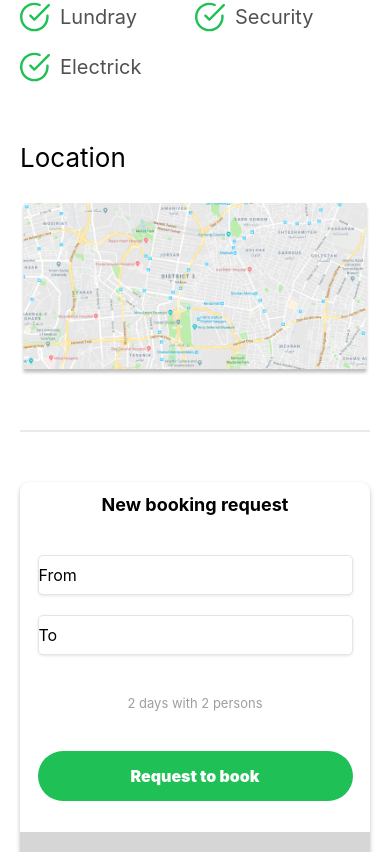
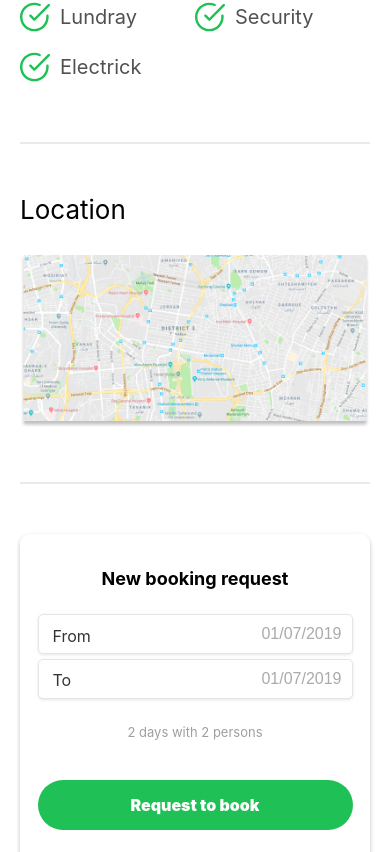
Before and after one commit to arasico/vilaapp, a React (Create React App) app: page /view in a window 390 px wide. Shown: the part 2652-3504 px from the top of the page. Built offline with nearby package versions, Linux system fonts and the light colour scheme.

Commit message:
first commit view page

```diff
--- a/src/en/container/view/view.css
+++ b/src/en/container/view/view.css
@@ -46,7 +46,6 @@ flex-direction: row-reverse;
     align-items: center;
     justify-content: center;
     border-radius: 10px;
-    overflow: hidden;
     box-shadow: 0px 2px 4px rgba(0, 0, 0, 0.25);
     transition: all  .4s cubic-bezier(0.865, 0.220, 0.875, 0.255);
   }
@@ -65,7 +64,9 @@ flex-direction: row-reverse;
     flex-direction: column;
     justify-content: center;
     align-items: center;
-}
+    border-radius: 10px 10px 0px 0px;
+  }
+
 .book-request-form h1{
     text-align: center;
     font-size: 18px;
@@ -74,9 +75,10 @@ flex-direction: row-reverse;
 .book-request-form-box{
     width: 100%;
     margin: 20px 0px;
+    position: relative;
 }
 
-.book-select-time{
+ .react-datepicker-wrapper{
     width: 90%;
     height: 40px;
     border: 1px solid rgba(0, 0, 0, 0.1);
@@ -84,9 +86,33 @@ flex-direction: row-reverse;
     margin: 5px auto;
     display: flex;
     align-items: center;
+    /* padding-left: 80px; */
     box-shadow: 0px 1px 3px rgba(0, 0, 0, 0.1);
 }
 
+.select-from-span{
+  position: absolute;
+  top: 17px;
+  font-size: 16px;
+  left: 30px;
+  color: #333;
+}
+.select-to-span{
+  position: absolute;
+  top: 61px;
+  font-size: 16px;
+  left: 30px;
+  color: #333;
+  display: flex;
+
+}
+.select-text{
+  background-color: #f0f0f0;
+  padding: 5px;
+  border-radius: 4px;
+  width: 40px;
+  text-align: center;
+}
 .request-to-book{
     width: 80%;
     padding: 15px;
@@ -113,6 +139,7 @@ flex-direction: row-reverse;
     align-items: center;
     justify-content: space-around;
     padding: 20px;
+    border-radius: 0px 0px 10px 10px;
 }
 .contact-person h1{
     font-size: 14px;
@@ -187,7 +214,6 @@ flex-direction: row-reverse;
 .owner-number img {
   margin-right: 10px;
   width: 16px;
-
 }
 
 .book-apartmant-detail{
@@ -235,6 +261,8 @@ font-size: 42px;
 }
 .book-about{
 }
+
+
 .book-about p{
     color:#444444;
     font-size: 18px;
@@ -737,12 +765,48 @@ margin: auto;
 .request-button-tablet{
   display: none;
 }
-.tablet{
-  display: none;
-}
+
 .desktop{
   display: block;
 }
+
+
+/* date styles  */
+
+.react-datepicker__header{
+  border:none;
+  background-color: #fff;
+}
+
+
+.react-datepicker__day--selected, .react-datepicker__day--in-selecting-range, .react-datepicker__day--in-range{
+  background-color: #4A90E2;
+}
+
+.react-datepicker__day--selected:hover, .react-datepicker__day--in-selecting-range:hover, .react-datepicker__day--in-range:hover{
+  background-color: #51A0FA;
+}
+
+.react-datepicker__input-container input{
+  text-align: right;
+  height: 100%;
+  width: 100%;
+  color: #AAA;
+  font-size: 16px;
+}
+
+.react-datepicker__input-container{
+  width: 100%;
+  height: 30px;
+  padding: 0px 10px;
+}
+
+
+
+
+
+
+
 
 @media screen and (max-width: 1000px) {
   .slider-box>div>.carousel.carousel-slider{
@@ -805,9 +869,23 @@ margin: auto;
     width: 400px;
     margin: 20px auto;
   }
+
+
   .book-request-box{
     height: 700px;
   }
+
+  .select-from-span , .select-to-span{
+    left: 15px;
+  }
+
+  .book-request-form-box{
+    width: 400px;
+  }
+  .react-datepicker-wrapper{
+    width: 100%;
+  }
+
 }
 @media screen and (max-width: 800px) {
   .carousel .thumbs-wrapper{display: none;}
@@ -842,6 +920,9 @@ margin: auto;
 .book-location img{
   margin-bottom: 0px;
 }
+.book-request-form-box{
+  width: 90%;
+}
 
 }
 
@@ -863,4 +944,5 @@ margin: auto;
   font-size: 11px;
   margin-left: 8px;
 }
+
 }
--- a/src/en/container/view/view.js
+++ b/src/en/container/view/view.js
@@ -11,13 +11,16 @@ import seven from '../../../assets/img/7.jpg'
 import eight from '../../../assets/img/8.jpg'
 import pro from '../../../assets/img/pro.jpg'
 import location from '../../../assets/img/location.png'
-
 import rooms from '../../../assets/icons/rooms.svg'
 import area from '../../../assets/icons/area.svg'
 import beds from '../../../assets/icons/beds.svg'
 import persons from '../../../assets/icons/persons.svg'
 import check from '../../../assets/icons/check.svg'
 import callVolum from '../../../assets/icons/callvolume.svg'
+
+//data picker
+import DatePicker from "react-datepicker";
+import "react-datepicker/dist/react-datepicker.css";
 
 // import "react-responsive-carousel/lib/styles/carousel.css";
 import { Carousel } from 'react-responsive-carousel';
@@ -29,13 +32,20 @@ class View extends Component {
         super(props);
         this.state = {
             cModal: false,
-            showContact:false,
-            rooms:2,
-            beds:1,
-            persons:10,
-            area:5000
+            showContact: false,
+            rooms: 2,
+            beds: 1,
+            persons: 10,
+            area: 5000,
+            startDate: new Date(),
+            endDate: new Date(),
+            endDateNew: null
         }
+        this.handleChangeStart = this.handleChangeStart.bind(this);
+        this.handleChangeEnd = this.handleChangeEnd.bind(this);
+
     }
+
 
     showModal = () => {
         this.setState((prevState) => {
@@ -83,25 +93,96 @@ class View extends Component {
             top: this.requestBook.current.offsetTop,
             behavior: "smooth"  // Optional, adds animation
         })
-
     }
 
 
     contactNumberBox = React.createRef()
 
-    contactNumber = () =>{
+    contactNumber = () => {
 
         this.setState((prevState) => {
             return { showContact: !prevState.showContact };
         });
 
-        if(this.state.showContact){
+        if (this.state.showContact) {
             this.contactNumberBox.current.style.top = '30px'
-        }else{
+        } else {
             this.contactNumberBox.current.style.top = '-30px'
         }
     }
 
+    handleChangeStart = async (date) => {
+        await this.setState({ endDateNew: this.state.endDate })
+
+        let timeStart = date
+        let yearStart, monthStart, dayStart, hourStart, minuteStart, secondStart;
+        yearStart = timeStart.getFullYear();
+        monthStart = timeStart.getMonth();
+        dayStart = timeStart.getDate()
+        hourStart = timeStart.getHours()
+        minuteStart = timeStart.getMinutes()
+        secondStart = timeStart.getSeconds()
+
+        let startStamp = new Date(Date.UTC(yearStart, monthStart, dayStart, hourStart, minuteStart, secondStart));
+
+        this.setState({ startStamp: startStamp })
+
+        let timeEnd = this.state.endDateNew
+        let yearEnd, monthEnd, dayEnd, hourEnd, minuteEnd, secondEnd;
+        yearEnd = timeEnd.getFullYear();
+        monthEnd = timeEnd.getMonth();
+        dayEnd = timeEnd.getDate()
+        hourEnd = timeEnd.getHours()
+        minuteEnd = timeEnd.getMinutes()
+        secondEnd = timeEnd.getSeconds()
+
+        let endStamp = new Date(Date.UTC(yearEnd, monthEnd, dayEnd, hourEnd, minuteEnd, secondEnd));
+
+        this.setState({ endStamp: endStamp })
+
+        if (this.state.startStamp > this.state.endStamp) {
+            this.setState({ startDate: this.state.endDate })
+        } else if (this.state.startStamp <= this.state.endStamp) {
+        this.setState({ startDate: date })
+        }
+    }
+
+    handleChangeEnd = async (date) => {
+
+        await this.setState({ endDateNew: date })
+
+        let timeStart = this.state.startDate
+        let yearStart, monthStart, dayStart, hourStart, minuteStart, secondStart;
+        yearStart = timeStart.getFullYear();
+        monthStart = timeStart.getMonth();
+        dayStart = timeStart.getDate()
+        hourStart = timeStart.getHours()
+        minuteStart = timeStart.getMinutes()
+        secondStart = timeStart.getSeconds()
+
+        let startStamp = new Date(Date.UTC(yearStart, monthStart, dayStart, hourStart, minuteStart, secondStart));
+
+        this.setState({ startStamp: startStamp })
+
+        let timeEnd = this.state.endDateNew
+        let yearEnd, monthEnd, dayEnd, hourEnd, minuteEnd, secondEnd;
+        yearEnd = timeEnd.getFullYear();
+        monthEnd = timeEnd.getMonth();
+        dayEnd = timeEnd.getDate();
+        hourEnd = timeEnd.getHours();
+        minuteEnd = timeEnd.getMinutes();
+        secondEnd = timeEnd.getSeconds();
+
+        let endStamp = new Date(Date.UTC(yearEnd, monthEnd, dayEnd, hourEnd, minuteEnd, secondEnd));
+        this.setState({ endStamp: endStamp })
+
+
+        if (this.state.startStamp > this.state.endStamp) {
+            this.setState({ endDate: this.state.startDate })
+        } else if (this.state.startStamp <= this.state.endStamp) {
+        this.setState({ endDate: date })
+        }
+    }
 
     render() {
 
@@ -159,10 +240,8 @@ class View extends Component {
                                 </div>
                             </Carousel>
                         </div>
-
                     </div>
                 </div>
-
 
                 <div className="two-part" >
 
@@ -171,12 +250,22 @@ class View extends Component {
                             <div className="book-request-form" >
                                 <h1>New booking request</h1>
                                 <div className="book-request-form-box" >
-                                    <div className="book-select-time" >
-                                        <span>From</span>
-                                    </div>
-                                    <div className="book-select-time" >
-                                        <span>To</span>
-                                    </div>
+                                    <DatePicker
+                                        selected={this.state.startDate}
+                                        selectsStart
+                                        startDate={this.state.startDate}
+                                        endDate={this.state.endDate}
+                                        onChange={this.handleChangeStart}
+                                    />
+                                    <span className="select-from-span" >From </span>
+                                    <DatePicker
+                                        selected={this.state.endDate}
+                                        selectsEnd
+                                        startDate={this.state.startDate}
+                                        endDate={this.state.endDate}
+                                        onChange={this.handleChangeEnd}
+                                    />
+                                    <span className="select-to-span" >To</span>
                                 </div>
                                 <span className="few-day" >2 days with 2 persons</span>
                                 <div className="request-to-book" >Request to book</div>
@@ -278,7 +367,7 @@ class View extends Component {
                                 </div>
                             </div>
 
-                            <div className="my-line tablet" ></div>
+                            <div className="my-line " ></div>
                         </div>
 
 
```
Also changed, not shown: 1 other file (tests, documents, lock files or other folders).
